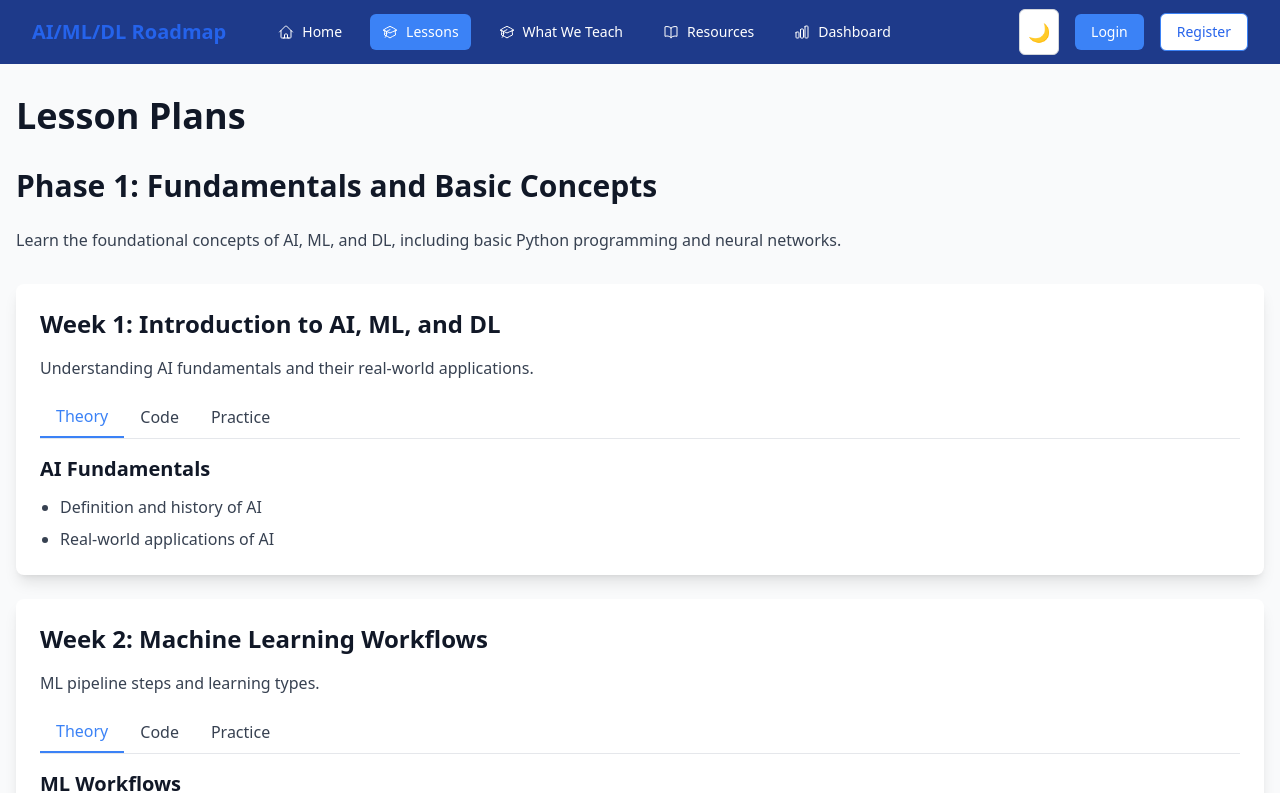
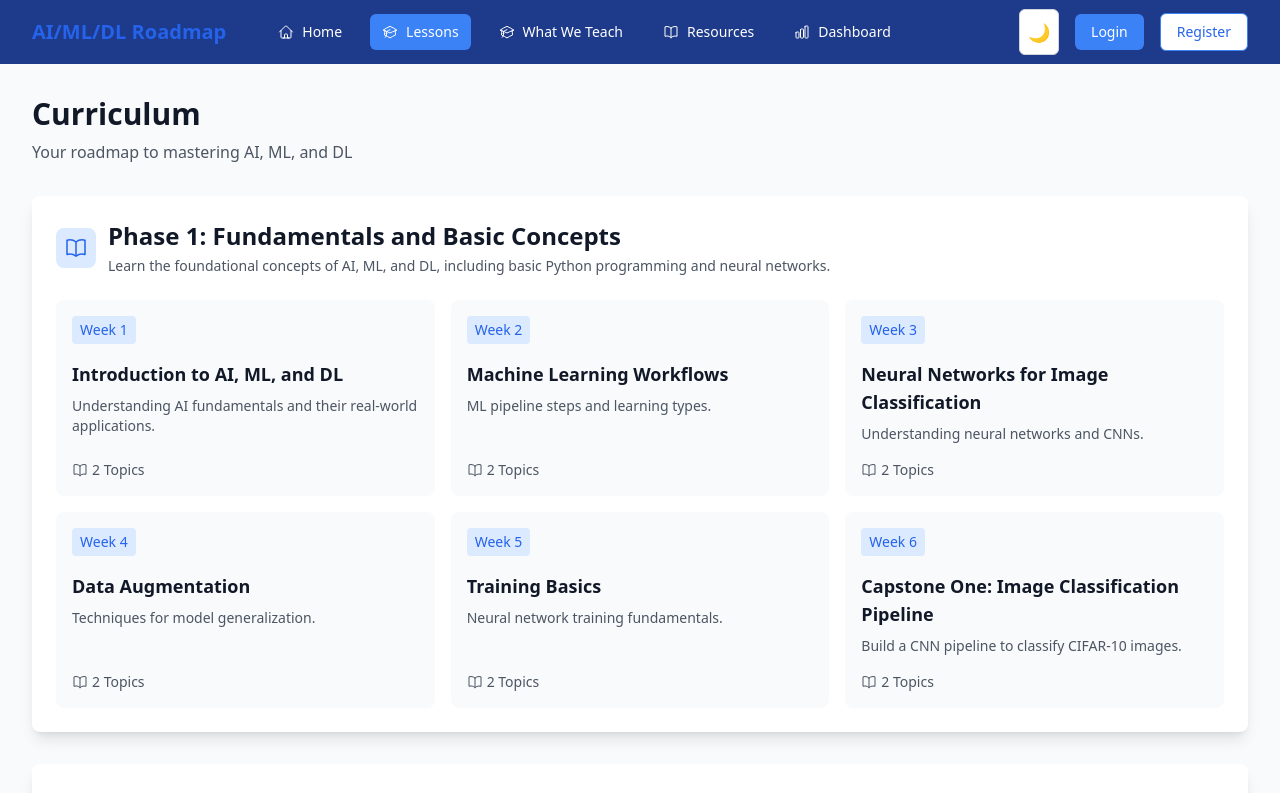
Before and after one commit to hvega6/AI-ML-DL-roadmap, a React (Vite) app in the folder frontend/: page /#/lessons in a window 1280 px wide. Shown: the top 793 px of the page. Built offline with nearby package versions, Linux system fonts and the light colour scheme.

Commit message:
Update Lessons.tsx

```diff
--- a/frontend/src/views/Lessons.tsx
+++ b/frontend/src/views/Lessons.tsx
@@ -1,120 +1,114 @@
-import React, { useState } from 'react';
+import React from 'react';
+import { Link } from 'react-router-dom';
+import { useTheme } from '../context/ThemeContext';
 import { curriculum } from '../data/curriculum';
-import { Lesson, Phase, WeekNumber } from '../types/lessons';
+import { BookOpenIcon, BeakerIcon, AcademicCapIcon } from '@heroicons/react/24/outline';
 
-const LessonCard: React.FC<{ lesson: Lesson }> = ({ lesson }) => {
-  const [activeTab, setActiveTab] = useState<'theory' | 'code' | 'practice'>('theory');
+const Lessons: React.FC = () => {
+  const { theme } = useTheme();
+
+  // Group lessons by phase number
+  const lessonsByPhase = curriculum.lessons.reduce((acc, lesson) => {
+    const phaseNumber = lesson.phase;
+    const phase = curriculum.phases.find(p => p.number === phaseNumber);
+
+    if (!phase) return acc;
+
+    const existingPhase = acc.find(p => p.phaseNumber === phaseNumber);
+    if (existingPhase) {
+      existingPhase.lessons.push(lesson);
+    } else {
+      acc.push({
+        phaseNumber,
+        phaseTitle: phase.title,
+        phaseDescription: phase.description,
+        lessons: [lesson]
+      });
+    }
+    return acc;
+  }, [] as { phaseNumber: number; phaseTitle: string; phaseDescription: string; lessons: typeof curriculum.lessons }[]);
+
+  const getPhaseIcon = (phaseNumber: number) => {
+    switch (phaseNumber) {
+      case 1:
+        return <BookOpenIcon className="h-6 w-6" />;
+      case 2:
+        return <BeakerIcon className="h-6 w-6" />;
+      case 3:
+        return <AcademicCapIcon className="h-6 w-6" />;
+      default:
+        return <BookOpenIcon className="h-6 w-6" />;
+    }
+  };
 
   return (
-    <div className="bg-white dark:bg-gray-800 rounded-lg shadow-lg p-6 mb-6">
-      <h3 className="text-2xl font-bold mb-4 text-gray-900 dark:text-white">
-        Week {lesson.weekNumber}: {lesson.title}
-      </h3>
-      <p className="text-gray-700 dark:text-white mb-4">{lesson.description}</p>
-
-      <div className="flex mb-4 border-b border-gray-200">
-        {['theory', 'code', 'practice'].map((tab) => (
-          <button
-            key={tab}
-            className={`px-4 py-2 ${
-              activeTab === tab
-                ? 'border-b-2 border-blue-500 text-blue-500'
-                : 'text-gray-700 dark:text-white'
-            }`}
-            onClick={() => setActiveTab(tab as 'theory' | 'code' | 'practice')}
-          >
-            {tab.charAt(0).toUpperCase() + tab.slice(1)}
-          </button>
-        ))}
+    <div className="min-h-screen bg-gray-50 dark:bg-gray-900 text-gray-900 dark:text-white">
+      <div className="max-w-7xl mx-auto px-4 sm:px-6 lg:px-8 py-8">
+        <div className="mb-8">
+          <h1 className="text-3xl font-bold">
+            Curriculum
+          </h1>
+          <p className="mt-2 text-gray-600 dark:text-gray-400">
+            Your roadmap to mastering AI, ML, and DL
+          </p>
         </div>
 
-      <div className="mt-4">
-        {activeTab === 'theory' && (
-          <div>
-            <h4 className="text-xl font-semibold mb-3 text-gray-900 dark:text-white">
-              {lesson.content.theory.title}
-            </h4>
-            <ul className="list-disc pl-5 space-y-2">
-              {lesson.content.theory.points.map((point, index) => (
-                <li key={index} className="text-gray-700 dark:text-white">
-                  {point}
-                </li>
-              ))}
-            </ul>
-          </div>
-        )}
-
-        {activeTab === 'code' && (
-          <div>
-            <h4 className="text-xl font-semibold mb-3 text-gray-900 dark:text-white">
-              {lesson.content.code.title}
-            </h4>
-            <p className="text-gray-700 dark:text-white mb-4">
-              {lesson.content.code.description}
-            </p>
-            {lesson.content.code.example && (
-              <pre className="bg-gray-100 dark:bg-gray-700 p-4 rounded-lg overflow-x-auto">
-                <code className="text-gray-900 dark:text-white">{lesson.content.code.example}</code>
-              </pre>
-            )}
-          </div>
-        )}
-
-        {activeTab === 'practice' && (
-          <div className="space-y-6">
-            <div>
-              <h4 className="text-xl font-semibold mb-3 text-gray-900 dark:text-white">
-                Quiz: {lesson.content.practice.quiz.title}
-              </h4>
-              <p className="text-gray-700 dark:text-white">
-                {lesson.content.practice.quiz.description}
-              </p>
+        <div className="space-y-8">
+          {lessonsByPhase.map((phase) => (
+            <div
+              key={phase.phaseNumber}
+              className="bg-white dark:bg-gray-800 rounded-lg shadow-lg p-6"
+            >
+              <div className="flex items-center space-x-3 mb-6">
+                <div className="p-2 rounded-lg bg-blue-100 dark:bg-blue-900 text-blue-600 dark:text-blue-400">
+                  {getPhaseIcon(phase.phaseNumber)}
                 </div>
                 <div>
-              <h4 className="text-xl font-semibold mb-3 text-gray-900 dark:text-white">
-                Coding Exercise: {lesson.content.practice.coding.title}
-              </h4>
-              <p className="text-gray-700 dark:text-white">
-                {lesson.content.practice.coding.description}
+                  <h2 className="text-2xl font-bold">
+                    Phase {phase.phaseNumber}: {phase.phaseTitle}
+                  </h2>
+                  <p className="mt-1 text-sm text-gray-600 dark:text-gray-400">
+                    {phase.phaseDescription}
                   </p>
                 </div>
               </div>
-        )}
+
+              <div className="grid gap-4 md:grid-cols-2 lg:grid-cols-3">
+                {phase.lessons.sort((a, b) => a.weekNumber - b.weekNumber).map((lesson) => (
+                  <Link
+                    key={lesson.id}
+                    to={`/lesson/${lesson.id}`}
+                    className="block p-4 rounded-lg transition-all duration-200 transform hover:scale-105
+                      bg-gray-50 dark:bg-gray-700
+                      hover:bg-gray-100 dark:hover:bg-gray-600"
+                  >
+                    <div className="flex flex-col h-full">
+                      <div className="flex items-center justify-between mb-4">
+                        <span className="text-sm font-medium px-2 py-1 rounded
+                          bg-blue-100 dark:bg-gray-600
+                          text-blue-600 dark:text-gray-300">
+                          Week {lesson.weekNumber}
+                        </span>
+                      </div>
+                      <h3 className="text-lg font-semibold mb-2">
+                        {lesson.title}
+                      </h3>
+                      <p className="text-sm flex-grow text-gray-600 dark:text-gray-400">
+                        {lesson.description}
+                      </p>
+                      <div className="flex items-center mt-4 text-sm">
+                        <div className="flex items-center text-gray-600 dark:text-gray-400">
+                          <BookOpenIcon className="h-4 w-4 mr-1" />
+                          {lesson.content && lesson.content.theory && lesson.content.theory.points ? lesson.content.theory.points.length : 0} Topics
                         </div>
                       </div>
-  );
-};
-
-const PhaseSection: React.FC<{ phase: Phase; lessons: Lesson[] }> = ({ phase, lessons }) => {
-  return (
-    <div className="mb-12">
-      <h2 className="text-3xl font-bold mb-6 text-gray-900 dark:text-white">
-        Phase {phase.number}: {phase.title}
-      </h2>
-      <p className="text-gray-700 dark:text-white mb-8">{phase.description}</p>
-      <div className="space-y-6">
-        {lessons
-          .filter((lesson) => lesson.phase === phase.number)
-          .map((lesson) => (
-            <LessonCard key={lesson.id} lesson={lesson} />
+                    </div>
+                  </Link>
                 ))}
               </div>
             </div>
-  );
-};
-
-const Lessons: React.FC = () => {
-  return (
-    <div className="container mx-auto px-4 py-8">
-      <h1 className="text-4xl font-bold mb-8 text-gray-900 dark:text-white">Lesson Plans</h1>
-      <div className="space-y-12">
-        {curriculum.phases.map((phase) => (
-          <PhaseSection
-            key={phase.number}
-            phase={phase}
-            lessons={curriculum.lessons}
-          />
           ))}
+        </div>
       </div>
     </div>
   );
```
Lines whose indentation alone changed are shown as unchanged.
